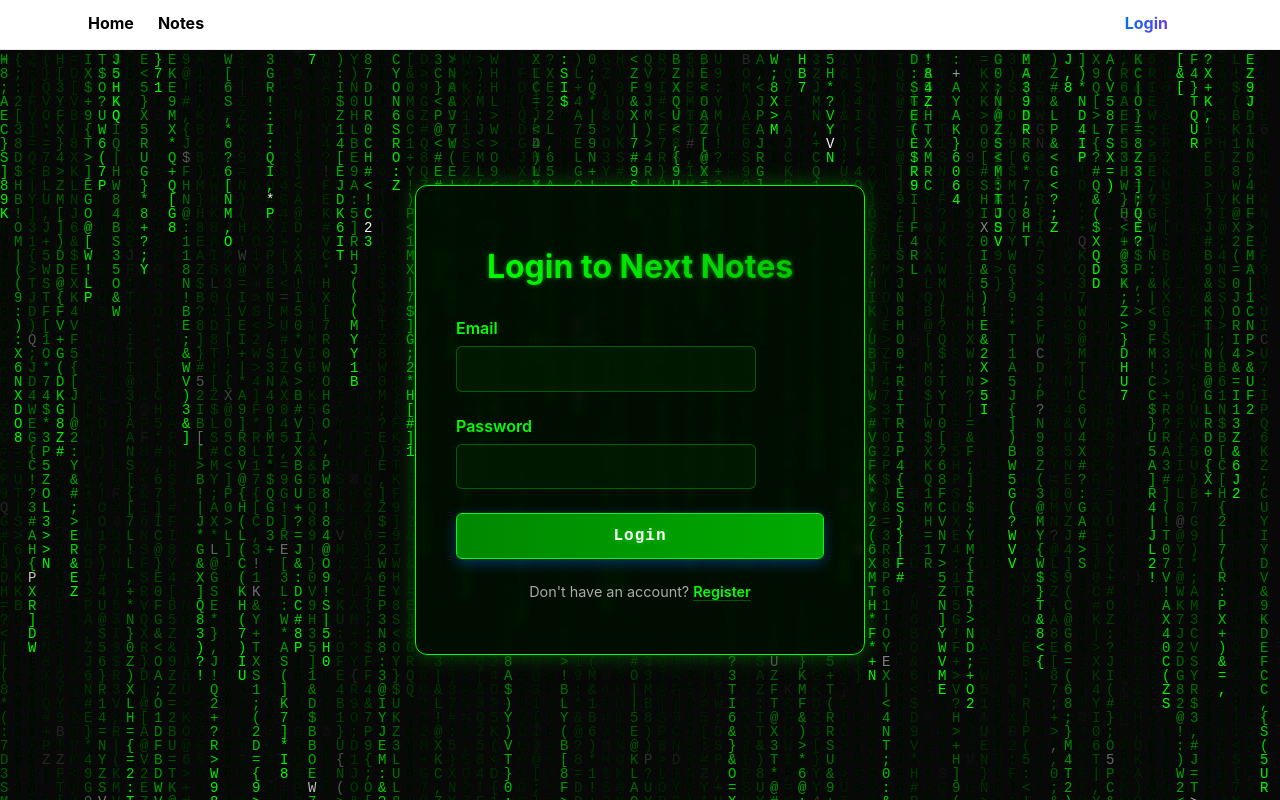
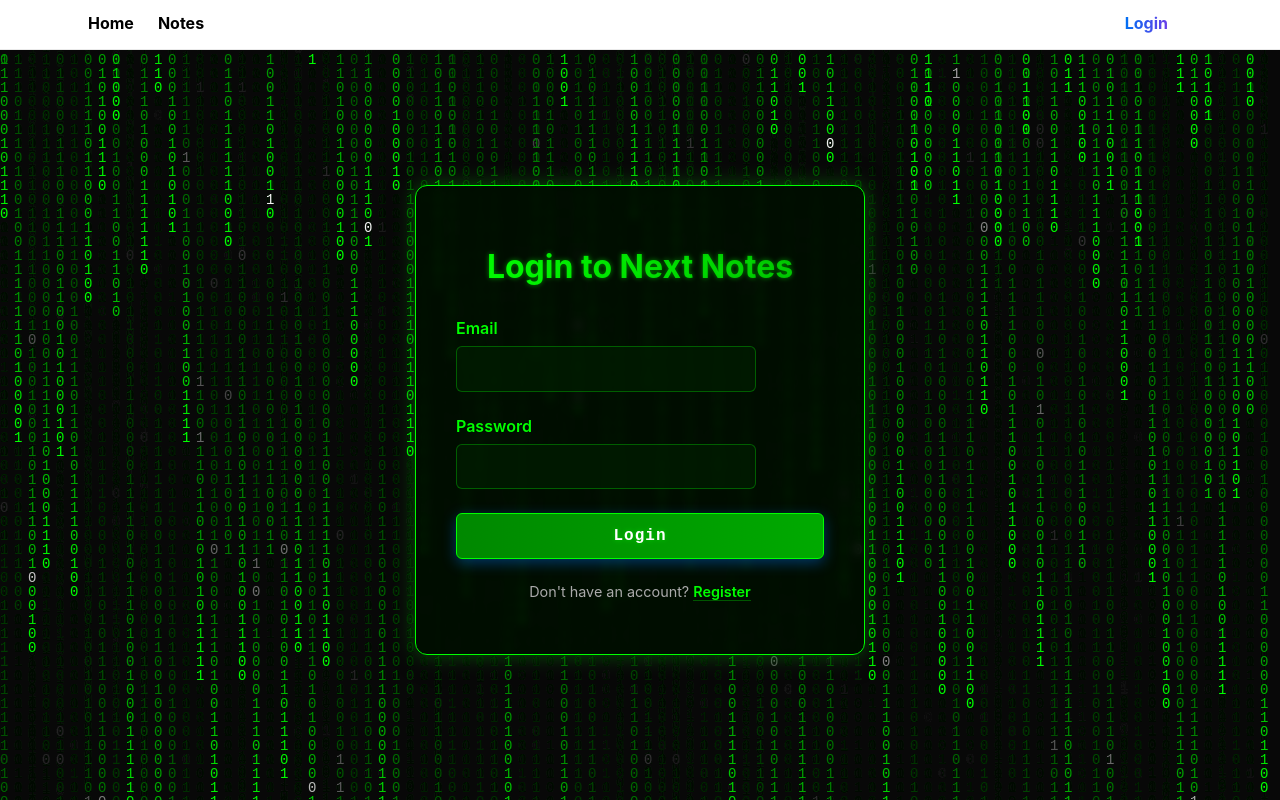
Before and after one commit to fadafful/next-notes, a Next.js app: page /login in a window 1280 px wide. Built offline with nearby package versions, Linux system fonts and the light colour scheme.

Commit message:
change to matrix 01

```diff
--- a/app/components/MatrixBackground.tsx
+++ b/app/components/MatrixBackground.tsx
@@ -13,92 +13,58 @@ const MatrixBackground = () => {
     const ctx = canvas.getContext('2d');
     if (!ctx) return;
 
-    // Set canvas size to fill window
     canvas.width = window.innerWidth;
     canvas.height = window.innerHeight;
 
-    // Characters to display (can include katakana for more authentic matrix look)
-    const chars = 'ABCDEFGHIJKLMNOPQRSTUVWXYZ0123456789$&+,:;=?@#|<>!*()[]{}';
-
-    // Font size
+    // Binary characters only
+    const chars = '01';
     const fontSize = 14;
-
-    // Calculate columns
     const columns = Math.floor(canvas.width / fontSize);
-
-    // Array to store current y position of each column
     const drops: number[] = [];
 
-    // Initialize all columns
     for (let i = 0; i < columns; i++) {
-      drops[i] = Math.random() * -100; // Start at random positions above viewport
+      drops[i] = Math.random() * -100;
     }
 
-    // Drawing animation
     function draw() {
-      // Add semi-transparent black rectangle to gradually fade previous characters
       ctx.fillStyle = 'rgba(0, 0, 0, 0.05)';
       ctx.fillRect(0, 0, canvas.width, canvas.height);
 
-      // Set text color and font
-      ctx.fillStyle = '#0F0'; // Matrix green
       ctx.font = `${fontSize}px monospace`;
 
-      // Draw characters
       for (let i = 0; i < drops.length; i++) {
-        // Select a random character
         const char = chars[Math.floor(Math.random() * chars.length)];
-
-        // Draw character at position
         const x = i * fontSize;
         const y = drops[i] * fontSize;
 
-        // Occasionally make characters brighter (the "highlighted" effect)
-        if (Math.random() > 0.98) {
-          ctx.fillStyle = '#FFF'; // Bright white for highlight
-        } else {
-          ctx.fillStyle = '#0F0'; // Regular matrix green
-        }
-
+        ctx.fillStyle = Math.random() > 0.98 ? '#FFF' : '#0F0';
         ctx.fillText(char, x, y);
 
-        // Reset position if it's reached bottom or with small random chance
         if (y > canvas.height || Math.random() > 0.99) {
           drops[i] = 0;
         }
 
-        // Move the droplet down
         drops[i]++;
       }
 
-      // Call the animation again
       animationFrameId = requestAnimationFrame(draw);
     }
 
-    // Handle window resize
     const handleResize = () => {
       canvas.width = window.innerWidth;
       canvas.height = window.innerHeight;
-
-      // Recalculate columns
       const newColumns = Math.floor(canvas.width / fontSize);
-
-      // Adjust drops array size
       if (newColumns > drops.length) {
-        // Add new columns
         for (let i = drops.length; i < newColumns; i++) {
           drops[i] = Math.random() * -100;
         }
       }
-      // We don't need to remove columns, the extra ones just won't be drawn
     };
 
     window.addEventListener('resize', handleResize);
 
-    // Start animation
     let animationFrameId = requestAnimationFrame(draw);
 
-    // Cleanup
     return () => {
       window.removeEventListener('resize', handleResize);
       cancelAnimationFrame(animationFrameId);
```
